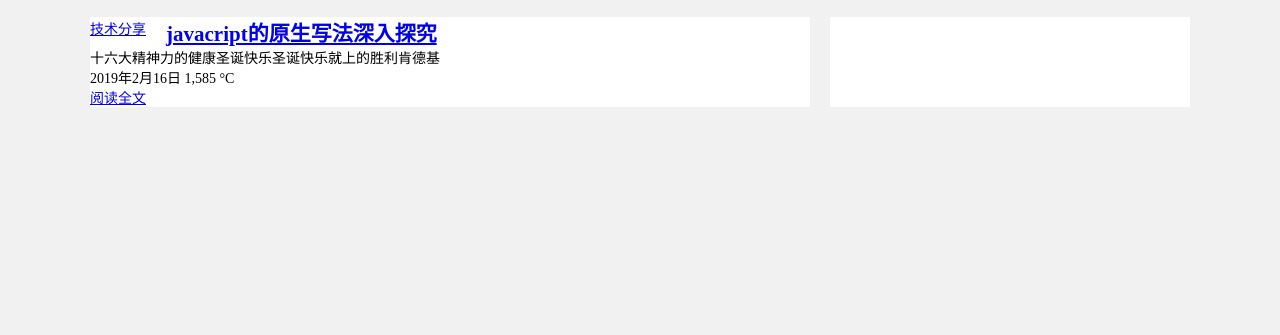
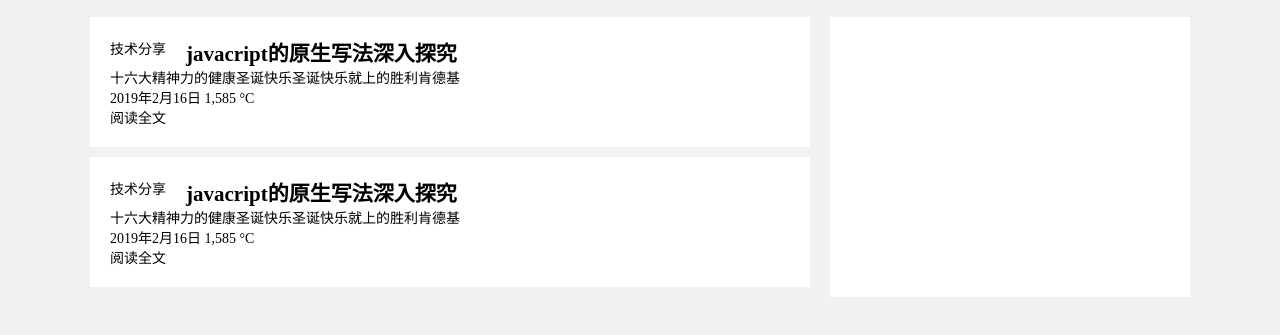
Before and after one commit to chencf7/chencf7.github.io, a website: page index.html in a window 1280 px wide. Shown: the part 67-402 px from the top of the page. Drawn offline with Linux system fonts and the light colour scheme.

Commit message:
update index.html

```diff
--- a/assets/css/index.css
+++ b/assets/css/index.css
@@ -264,16 +264,24 @@ div{
 .bg-white{
   background: #fff;
 }
+.fcc-article{
+  margin: 0 0 0.1rem 0;
+  padding: 0.2rem;
+}
+.fcc-article a{
+  color: #000;
+  text-decoration: none;
+}
 .thumbnail {
   position: relative;
   float: left;
-  max-width: 200px;
+  max-width: 2rem;
   height: auto;
   clear: both;
   margin: 1px 20px 0 0;
   overflow: hidden;
-  transition-duration: .5s;
 }
+
 
 /**************************************************
 网站响应式布局
--- a/index.html
+++ b/index.html
@@ -66,13 +66,11 @@
     </div>
     <div class="fcc-content content">
         <div class="fcc-row">
-          <div class="fcc-main fcc-md-8 ccf-sm-12 bg-white">
-            <article id="post-5378" class="wow fadeInUp post post-5378 type-post status-publish format-standard hentry category-technique tag-118 tag-135 tag-197 tag-198 tag-227 wzw" data-wow-delay="0.3s">
+          <div class="fcc-main fcc-md-8 ccf-sm-12">
+            <article id="" class="fcc-article bg-white" data-wow-delay="0.3s">
               <figure class="thumbnail">
                 <span class="load"></span>
-                <span class="cat">
-                  <a href="#">技术分享</a>
-                </span>
+                <span class="cat"><a href="#">技术分享</a></span>
               </figure>
               <header class="entry-header">
                 <h2 class="entry-title">
@@ -92,6 +90,29 @@
                 <a href="https://cuijiahua.com/blog/2019/02/dl-13.html" rel="bookmark">阅读全文</a>
               </span>
             </article>
+            <article id="" class="fcc-article bg-white" data-wow-delay="0.3s">
+                <figure class="thumbnail">
+                  <span class="load"></span>
+                  <span class="cat"><a href="#">技术分享</a></span>
+                </figure>
+                <header class="entry-header">
+                  <h2 class="entry-title">
+                    <a href="#" rel="bookmark">javacript的原生写法深入探究</a>
+                  </h2>
+                </header>
+                <div class="entry-content">
+                  <div class="archive-content">十六大精神力的健康圣诞快乐圣诞快乐就上的胜利肯德基</div>
+                  <span class="title-l"></span>
+                  <span class="entry-meta">
+                    <span class="date">2019年2月16日</span>
+                    <span class="views"><i class="be be-eye"></i> 1,585 °C</span>
+                  </span>
+                  <div class="clear"></div>
+                </div>
+                <span class="entry-more">
+                  <a href="https://cuijiahua.com/blog/2019/02/dl-13.html" rel="bookmark">阅读全文</a>
+                </span>
+              </article>
           </div>
           <div class="fcc-side fcc-md-4 ccf-sm-12 bg-white"></div>
         </div>
```
